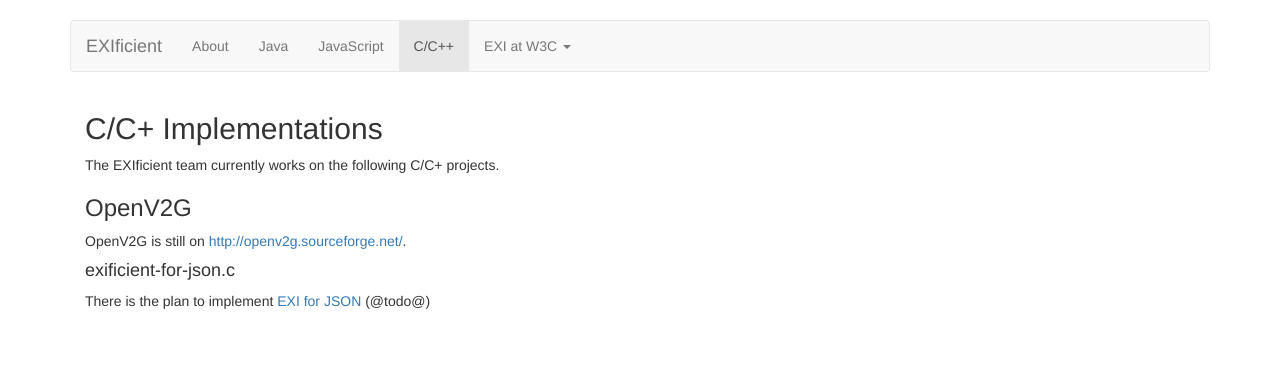
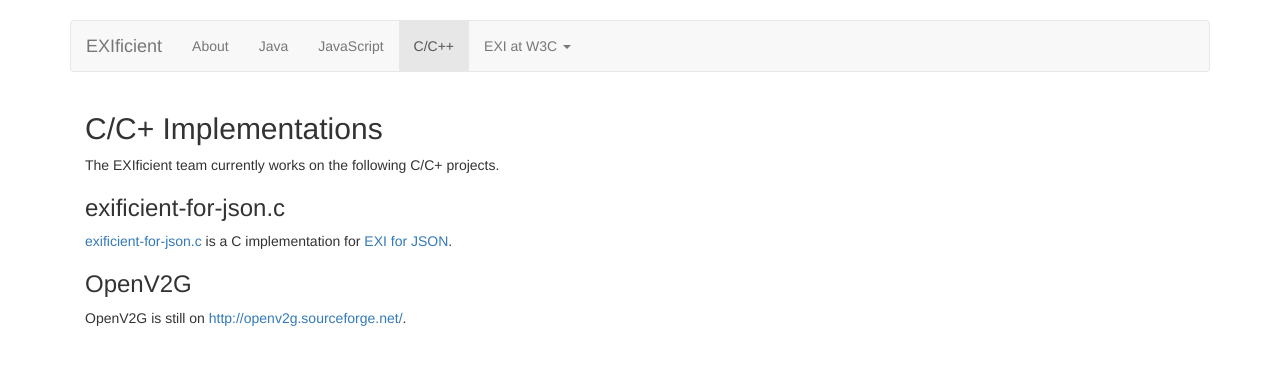
Before and after one commit to EXIficient/exificient.github.io, a Jekyll site: the page built from c/index.html, in a window 1280 px wide. Shown: the top 365 px of the page. Built offline with Jekyll 4.4.1, drawn with Linux system fonts in a browser that asks for light colours; nearby versions of some CDN libraries.

Commit message:
Update index.html

```diff
--- a/c/index.html
+++ b/c/index.html
@@ -6,10 +6,14 @@ group: "navigation"
 <div>
 	<h2>C/C+ Implementations</h2>
 	<p>The EXIficient team currently works on the following C/C+ projects.</p>
+
+
+	<h3>exificient-for-json.c</h3>
+	<p>
+		<a target="_blank" href="https://github.com/EXIficient/exificient-for-json.c.js">exificient-for-json.c</a> is a C implementation for <a target="_blank" href="http://www.w3.org/TR/exi-for-json/">EXI for JSON</a>.
+	</p>
+
 	<h3>OpenV2G</h3>
 	<p>OpenV2G is still on  <a target="_blank" href="http://openv2g.sourceforge.net/">http://openv2g.sourceforge.net/</a>.
 
-	<h4>exificient-for-json.c</h4>
-	<p>There is the plan to implement <a target="_blank" href="http://www.w3.org/XML/EXI/docs/json/exi-for-json.html">EXI for JSON</a>
-	(@todo@)</p>
 </div>
```
